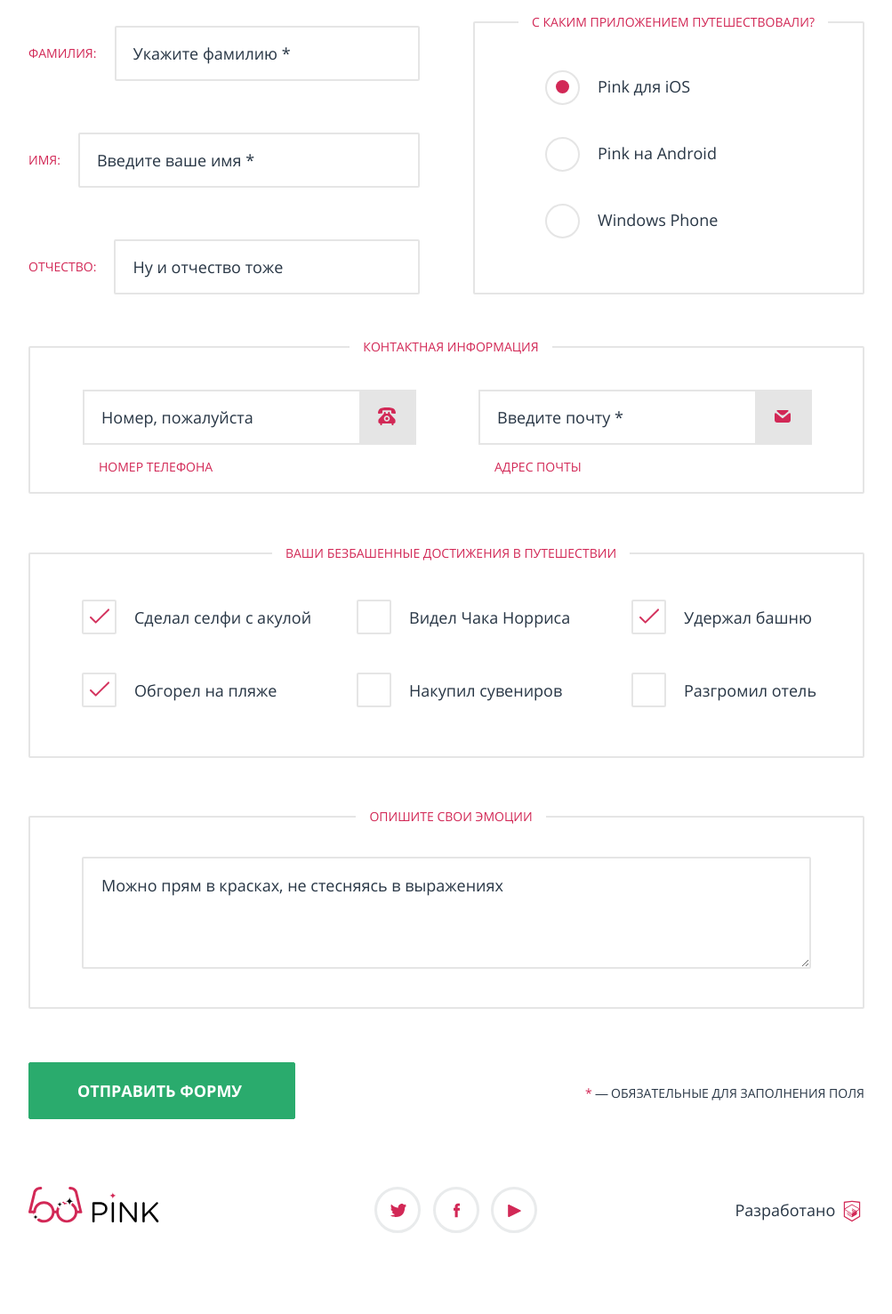
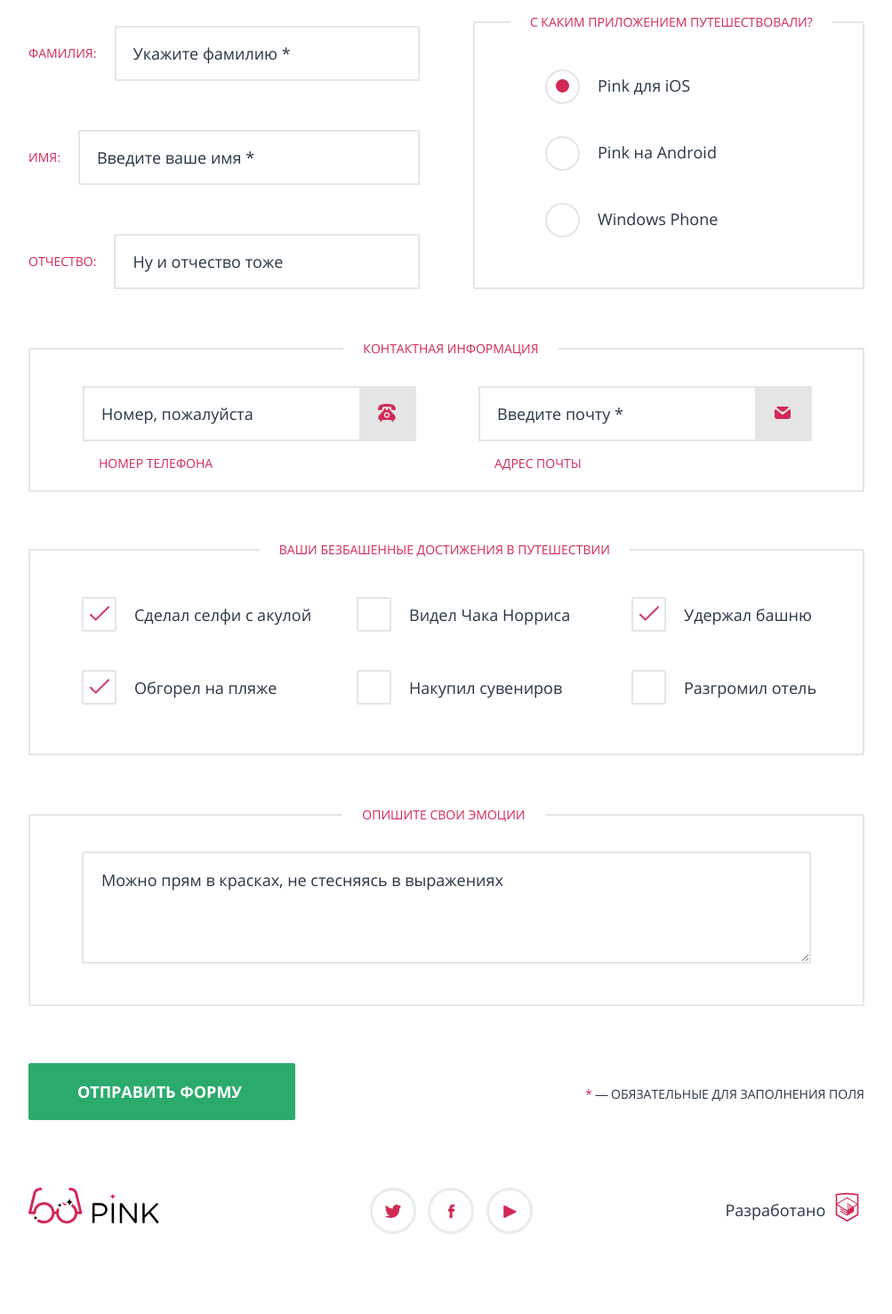
Before and after one commit to LeraGreen/197604-pink, a website: page form.html in a window 1280 px wide. Shown: the part 600-2077 px from the top of the page at 89% size, without its empty margins (138-1141 px from the left). Drawn offline with nearby package versions, Linux system fonts and the light colour scheme; files that its build step writes are made by us from their sources.

Commit message:
полифилл для ie, мелочи по оформлению

```diff
--- a/form.html
+++ b/form.html
@@ -131,9 +131,8 @@
           </fieldset>
 
           <fieldset class="form__step form__step--achieves form__step--bg-grey  form__step--order-4">
-            <legend class="form__step-title  form__step-legend  visually-hidden visually-hidden--sm">Ваши безбашенные достижения в путешествии</legend>
             <div class="form__step-inner  form__step-inner--achieves">
-              <h2 class="form__step-title  visually-hidden  visually-hidden--md-lg">Ваши безбашенные достижения в путешествии</h2>
+              <h2 class="form__step-title">Ваши безбашенные достижения в путешествии</h2>
               <ul class="form__achieves-list">
                 <li class="field-checkbox  field-checkbox--order-1">
                   <label class="field-checkbox__name">
@@ -194,9 +193,8 @@
           </fieldset>
 
           <fieldset class="form__step  form__step--bg-grey form__step--order-2  form__step--platforms">
-            <legend class="form__step-title  form__step-legend  visually-hidden visually-hidden--sm">С каким приложением путешествовали?</legend>
             <div class="form__step-inner  form__step-inner--platforms">
-              <h2 class="form__step-title  visually-hidden  visually-hidden--md-lg">С каким приложением путешествовали?</h2>
+              <h2 class="form__step-title">С каким приложением путешествовали?</h2>
               <ul class="form__user-platforms">
                 <li class="field-radio">
                   <label class="field-radio__name">
@@ -221,9 +219,8 @@
           </fieldset>
 
           <fieldset class="form__step  form__step--order-5  form__step--reviews">
-            <legend class="form__step-title  form__step-legend  visually-hidden visually-hidden--sm">Опишите свои эмоции</legend>
             <div class="form__step-inner  form__step-inner--reviews">
-              <h2 class="form__step-title visually-hidden  visually-hidden--md-lg">Опишите свои эмоции</h2>
+              <h2 class="form__step-title">Опишите свои эмоции</h2>
               <textarea class="field-text__textarea" name="review" cols="30" rows="10" placeholder="Можно прям в красках, не стесняясь в выражениях"></textarea>
             </div>
           </fieldset>
--- a/sass/blocks/features.scss
+++ b/sass/blocks/features.scss
@@ -239,7 +239,7 @@
 
   @media (min-width: $screen-lg) {
     @include clearfix;
-    padding-top: 255px;
+    padding-top: 259px;
   }
 
   &::before {
--- a/sass/blocks/field-text.scss
+++ b/sass/blocks/field-text.scss
@@ -104,6 +104,7 @@
     @media (min-width: $screen-md) {
       background-color: $grey-lighter;
       width: 500px;
+      height: 100%;
     }
 
     @media (min-width: $screen-lg) {
--- a/sass/blocks/filter-form.scss
+++ b/sass/blocks/filter-form.scss
@@ -24,6 +24,11 @@
 
 .filter-form__img {
   background-color: #6c81a6;
+
+  @media (min-width: $screen-md) {
+    width: 300px;
+    height: 400px;
+  }
 }
 
 .filter-form__inner {
--- a/sass/blocks/form.scss
+++ b/sass/blocks/form.scss
@@ -77,25 +77,30 @@
     }
 
     @media (min-width: $screen-lg) {
-      margin-top: 48px;
     }
   }
 
   &--achieves {
 
     @media (min-width: $screen-md) {
-      margin-top: 56px;
+      margin-top: 67px;
+      position: relative;
+    }
+
+    @media (min-width: $screen-lg) {
+      margin-top: 64px;
     }
   }
 
   &--reviews {
 
     @media (min-width: $screen-md) {
-      margin-top: 56px;
+      margin-top: 65px;
+      position: relative;
     }
 
     @media (min-width: $screen-lg) {
-      margin-top: 55px;
+      margin-top: 66px;
     }
   }
 
@@ -120,10 +125,57 @@
 
   &--platforms {
 
+    @media (min-width: $screen-md) {
+      margin-top: 16px;
+      position: relative;
+    }
+
     @media (min-width: $screen-lg) {
       flex-basis: 440px;
-      margin-top: 47px;
+      margin-top: 57px;
     }
+  }
+}
+
+.form__step--platforms  .form__step-title {
+
+  @media (min-width: $screen-md) {
+    position: absolute;
+    top: -12px;
+    left: 20%;
+    background-color: white;
+  }
+
+  @media (min-width: $screen-lg) {
+    left: 8%;
+  }
+}
+
+.form__step--achieves  .form__step-title {
+
+  @media (min-width: $screen-md) {
+    position: absolute;
+    top: -12px;
+    left: 15%;
+    background-color: white;
+  }
+
+  @media (min-width: $screen-lg) {
+    left: 27%;
+  }
+}
+
+.form__step--reviews  .form__step-title {
+
+  @media (min-width: $screen-md) {
+    position: absolute;
+    top: -12px;
+    left: 30%;
+    background-color: white;
+  }
+
+  @media (min-width: $screen-lg) {
+    left: 37%;
   }
 }
 
@@ -155,7 +207,7 @@
     padding-bottom: 46px;
 
     @media (min-width: $screen-md) {
-      padding-top: 6px;
+      padding-top: 16px;
       padding-left: 58px;
       padding-bottom: 52px;
     }
@@ -205,7 +257,7 @@
     padding-bottom: 48px;
 
     @media (min-width: $screen-md) {
-      padding-top: 11px;
+      padding-top: 19px;
       padding-left: 58px;
       padding-bottom: 58px;
     }
@@ -219,13 +271,15 @@
     padding-top: 37px;
 
     @media (min-width: $screen-md) {
-      padding-top: 21px;
+      padding-top: 31px;
       padding-left: 58px;
       padding-bottom: 49px;
     }
 
     @media (min-width: $screen-lg) {
       padding-bottom: 38px;
+      padding-top: 26px;
+      padding-bottom: 41px;
     }
   }
 
@@ -244,7 +298,7 @@
 
     @media (min-width: $screen-lg) {
       align-items: flex-end;
-      padding-top: 12px;
+      padding-top: 16px;
     }
   }
 
@@ -258,7 +312,8 @@
 
     @media (min-width: $screen-lg) {
       padding-right: 57px;
-      padding-top: 23px;
+      padding-top: 17px;
+      padding-bottom: 15px;
     }
 
     .field-text {
@@ -274,6 +329,28 @@
   }
 }
 
+.form__step-inner--data-name .field-text {
+
+  @media (min-width: $screen-md) {
+    margin-bottom: 36px;
+  }
+
+  @media (min-width: $screen-lg) {
+    margin-bottom: 40px;
+  }
+}
+
+.form__step-inner--data-contacts .field-text {
+
+  @media (min-width: $screen-md) {
+    margin-bottom: 19px;
+  }
+
+  @media (min-width: $screen-lg) {
+    margin-bottom: 5px;
+  }
+}
+
 .form__step-title {
   font-size: $font-size;
   text-transform: uppercase;
@@ -285,6 +362,12 @@
   margin: 0 auto;
   margin-left: 5px;
   margin-right: 5px;
+  white-space: pre-wrap;
+
+  @media (min-width: $screen-md) {
+    padding-left: 22px;
+    padding-right: 22px;
+  }
 }
 
 .form__container {
@@ -335,17 +418,6 @@
 
 .form .form__container fieldset:first-of-type {
   border: none;
-}
-
-.form__step-legend {
-  display: block;
-
-  &--margin-top-smaller  {
-
-    @media (min-width: $screen-lg) {
-      margin-bottom: 23px;
-    }
-  }
 }
 
 .form__achieves-list {
--- a/sass/blocks/gallery-item.scss
+++ b/sass/blocks/gallery-item.scss
@@ -197,6 +197,7 @@
 }
 
 .gallery-item__photo-link {
+  font-family: 'object-fit: cover';
   cursor: pointer;
   display: inline-block;
   height: 180px;
@@ -223,28 +224,40 @@
   }
 }
 
-
 .gallery-item__comment-data {
   margin-bottom: 0;
 }
 
 .gallery-item__img {
 
+  @media (min-width: $screen-md) {
+    width: 300px;
+    height: 300px;
+    font-family: 'object-fit: cover';
+  }
+
+  @media (min-width: $screen-lg) {
+    width: 300px;
+    height: 400px;
+    font-family: 'object-fit: cover';
+  }
+
   &--panorama {
     background-color: $panorama-color;
+    width: 100%;
 
     @media (min-width: $screen-md) {
       height: 509px;
       width: 100%;
       object-fit: cover;
-      font-family: 'object-fit: cover;'
+      font-family: 'object-fit: cover';
     }
 
     @media (min-width: $screen-lg) {
       height: 506px;
       width: 100vw;
       object-fit: cover;
-      font-family: 'object-fit: cover;'
+      font-family: 'object-fit: cover';
     }
   }
 }
--- a/sass/blocks/page-footer.scss
+++ b/sass/blocks/page-footer.scss
@@ -70,6 +70,12 @@
   display: inline-block;
   vertical-align: middle;
   margin-top: 10px;
+  margin-left: 5px;
+
+  @media (min-width: $screen-lg) {
+    margin-top: 0;
+    margin-left: 0;
+  }
 
   &:hover .page-footer__copyright-logo-svg {
     fill: $font-color-main;
@@ -77,6 +83,11 @@
 
   &:active .page-footer__copyright-logo-svg {
     fill: $grey-light;
+  }
+
+  & svg {
+    width: 39px;
+    height: 44px;
   }
 }
 
--- a/sass/blocks/page-header.scss
+++ b/sass/blocks/page-header.scss
@@ -156,7 +156,12 @@
   &:before,
   &:after {
     top: 0;
+    right: -4px;
     width: 30px;
+
+    @media (min-width: $screen-md) {
+      top: 4px;
+    }
   }
 
   &:before {
--- a/sass/blocks/promo.scss
+++ b/sass/blocks/promo.scss
@@ -48,9 +48,28 @@
   padding-right: 20px;
   line-height: 1.2em;
   margin-bottom: 0;
+  margin-top: 0;
+  padding-top: 5px;
 
   @media (min-width: $screen-md) {
     font-size: $font-size-giant;
+    padding-top: 45px;
+  }
+
+  @media (min-width: $screen-lg) {
+    padding-top: 33px;
+  }
+
+  &--page-photo {
+    padding-top: 14px;
+
+    @media (min-width: $screen-md) {
+      padding-top: 34px;
+    }
+
+    @media (min-width: $screen-lg) {
+      padding-top: 30px;
+    }
   }
 }
 
--- a/sass/blocks/tariffs-table.scss
+++ b/sass/blocks/tariffs-table.scss
@@ -223,6 +223,7 @@
 
 .tariffs-table__item-header:first-child {
   display: none;
+  border: 0;
 
   @media (min-width: $screen-md) {
     display: table-cell;
--- a/sass/blocks/visually-hidden.scss
+++ b/sass/blocks/visually-hidden.scss
@@ -1,5 +1,13 @@
 .visually-hidden {
   display: none;
+
+  @media (min-width: $screen-md) {
+      display: none;
+    }
+
+  @media (min-width: $screen-lg) {
+      display: none;
+    }
 
 
   &--sm {
```
Also changed, not shown: gulpfile.js (+5 -4 lines), index.html (+1 -1 lines), js/ofi.browser.js (added, +2 -0 lines), photo.html (+14 -14 lines).
